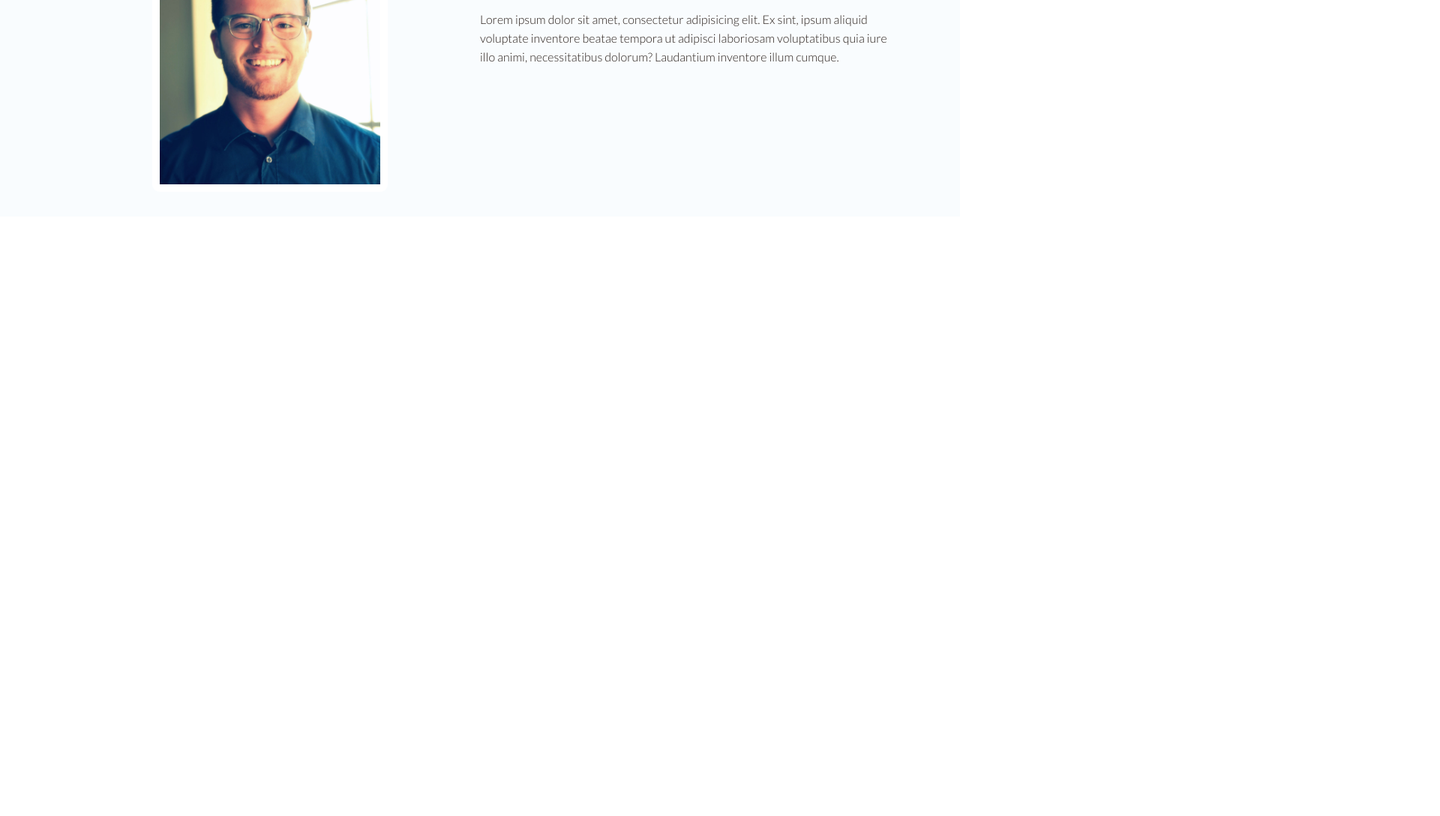
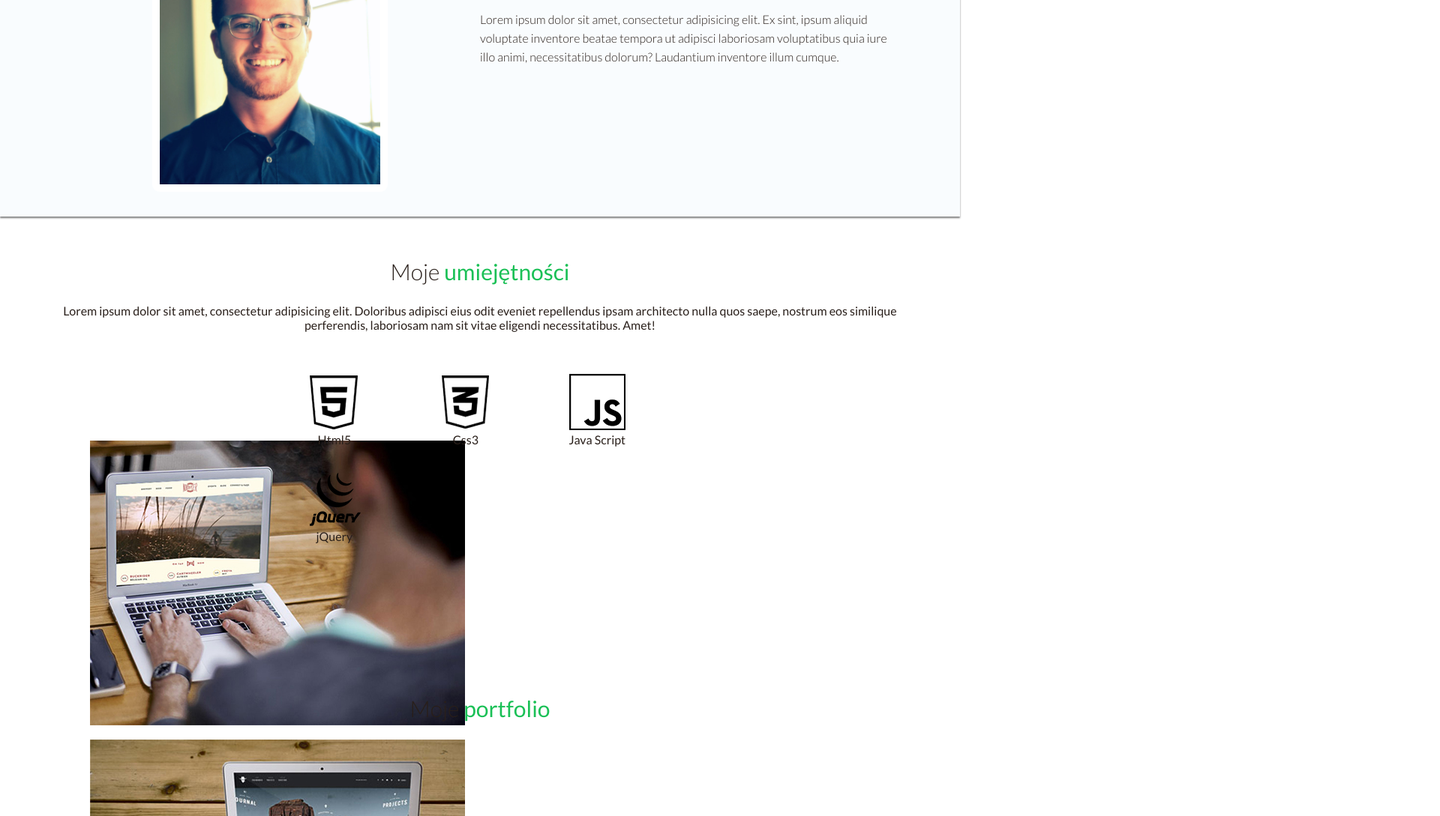
Before and after one commit to jarzo/Portfolio-Warsztaty, a plain HTML site: page index.html in a window 1280 px wide. Shown: the part 930-2019 px from the top of the page at 75% size, 1920 px wide, since content can reach past the window. Before the commit the page ends 1219 px from the top, so only its background shows below. Drawn offline with Linux system fonts and the light colour scheme.

Commit message:
section moje umiejetności

```diff
--- a/css/style.css
+++ b/css/style.css
@@ -142,3 +142,57 @@ header#main-header div.header-caption
 	line-height: 25px;
 }
 /*Section-O-MNIE-STOP*/
+
+/*Section-Moje-Umiejętności-Start*/
+
+
+
+div.skils-text
+{
+	text-align: center;
+
+
+}
+
+div.kafelki
+{
+
+
+	text-align: center;
+	position: absolute;
+	left: 28%;
+	right: 20%;
+	padding-top: 40px;
+
+
+
+}
+
+figure.ikon
+{
+
+
+	float: left;
+	padding-left: 10px;
+	padding-right: 10px;
+
+
+
+}
+
+figcaption
+{
+	text-align: center;
+}
+/*Section-Moje-Umiejętności-Stop*/
+
+/*Section-Moje-portfolio-Start*/
+
+h2.portfolio-text
+{
+	position: relative;
+	top:400px;
+}
+
+
+/*Section-Moje-portfolio-Stop*/
--- a/index.html
+++ b/index.html
@@ -45,9 +45,49 @@
 
 	<!--Sekcja o mnie Stop-->
 
+	<!--Sekcja Moje umiejętności Start-->
 
 
+	<section>
+		<h2 class="skills">Moje <span>umiejętności</span></h2>
+		<div class="skils-text">Lorem ipsum dolor sit amet, consectetur adipisicing elit. Doloribus adipisci eius odit eveniet repellendus ipsam architecto nulla quos saepe, nostrum eos similique perferendis, laboriosam nam sit vitae eligendi necessitatibus. Amet!</div>
+		<div class="kafelki">
+			<figure class="ikon">
+				<img src="icons/html5.png" alt="html5">
+				<figcaption>Html5</figcaption>
+			</figure>
+			<figure class="ikon">
+				<img src="icons/css3.png" alt="Css3">
+				<figcaption>Css3</figcaption>
+			</figure>
+			<figure class="ikon">
+				<img src="icons/js.png" alt="js">
+				<figcaption>Java Script</figcaption>
+			</figure>
+			<figure class="ikon">
+				<img src="icons/jquery.png" alt="jquery">
+				<figcaption>jQuery</figcaption>
+			</figure>
+		</div>
+	</section>
+	<!--Sekcja Moje umiejętności Stop-->
 
+	<!--Sekcja Portfolio Start-->
+	<section>
+		<h2 class="portfolio-text">Moje <span>portfolio</span></h2>
+		<div class="img-portfolio">
+			<figure class="portfolioimg">
+				<img src="img/portfolio1.jpg" alt="facet z komputerem">
+			</figure>
+			<figure class="portimg">
+				<img src="img/portfolio2.jpg" alt="laptop">
+			</figure>
+			<figure class="portimg">
+				<img src="img/portfolio3.jpg" alt="tablet">
+			</figure>
+		</div>
+	</section>
+	<!--Sekcja Portfolio Stop-->
 
 
 
```
